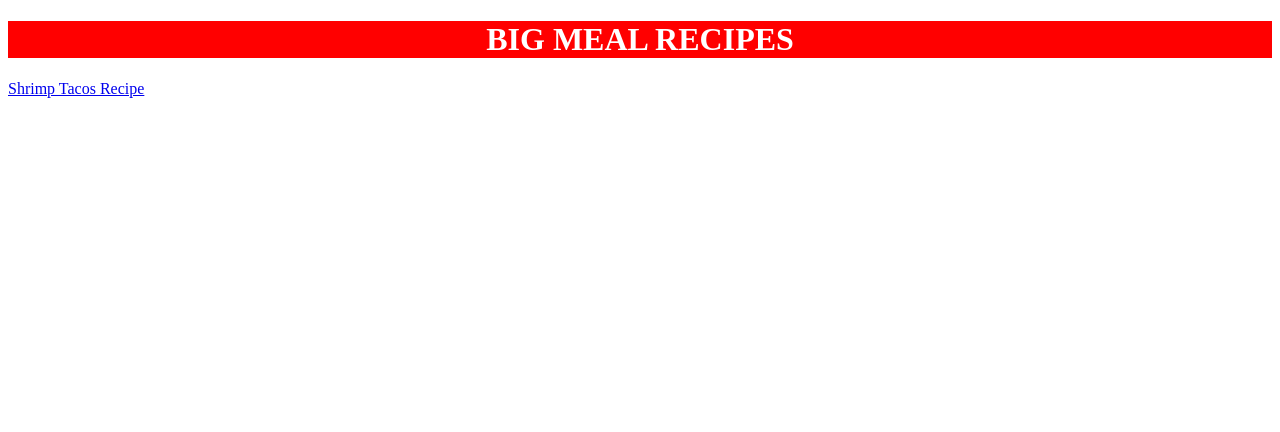
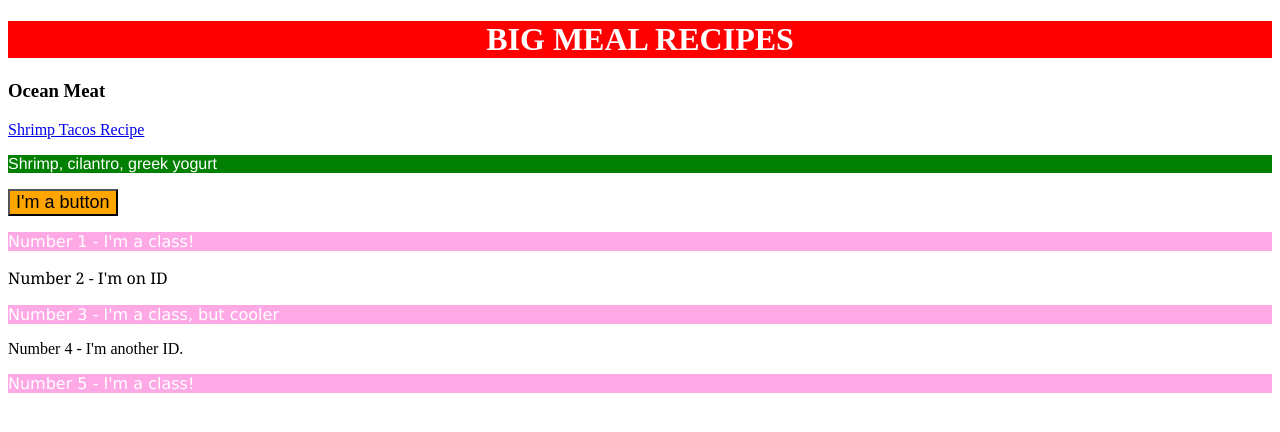
Before and after one commit to jcstanford/odin-recipes, a plain HTML site: page index.html in a window 1280 px wide. Drawn offline with Linux system fonts and the light colour scheme.

Commit message:
adding default values from assignment

```diff
--- a/index.html
+++ b/index.html
@@ -4,13 +4,28 @@
 	<meta charset="utf-8">
 	<meta name="viewport" content="width=device-width, initial-scale=1">
 	<link rel="stylesheet" href="style.css">
+	<style>
+			p {
+				color: white;
+				background-color: green;
+			}
+	</style>
 	<title>Cookbook</title>
 </head>
 <body>
 	<div class="header">
 		<h1>BIG MEAL RECIPES</h1>
 	</div>
+	<div class="body">
+		<h3 class="recipe body">Ocean Meat</h3>
 		<a href="recipes/shrimptacos.html">Shrimp Tacos Recipe</a>
-
+		<p>Shrimp, cilantro, greek yogurt</p>
+	</div>
+	<button style="background-color: orange; font-size: 18px;">I'm a button</button>
+	<p class="odd">Number 1 - I'm a class!</p>
+	<div id="number2">Number 2 - I'm on ID</div>
+	<p class="odd">Number 3 - I'm a class, but cooler</p>
+	<div>Number 4 - I'm another ID.</div>
+	<p class="odd">Number 5 - I'm a class!</p>
 </body>
 </html>
--- a/style.css
+++ b/style.css
@@ -3,3 +3,16 @@
 	background-color: red;
 	text-align: center;
 }
+
+#number2 {
+	font-family: Georgia;
+}
+
+p {
+	font-family: Helvetica;
+}
+
+.odd {
+	background-color: rgb(255, 168, 230);
+	font-family: Verdana, DejaVu Sans, sans-serif;"
+}
```
